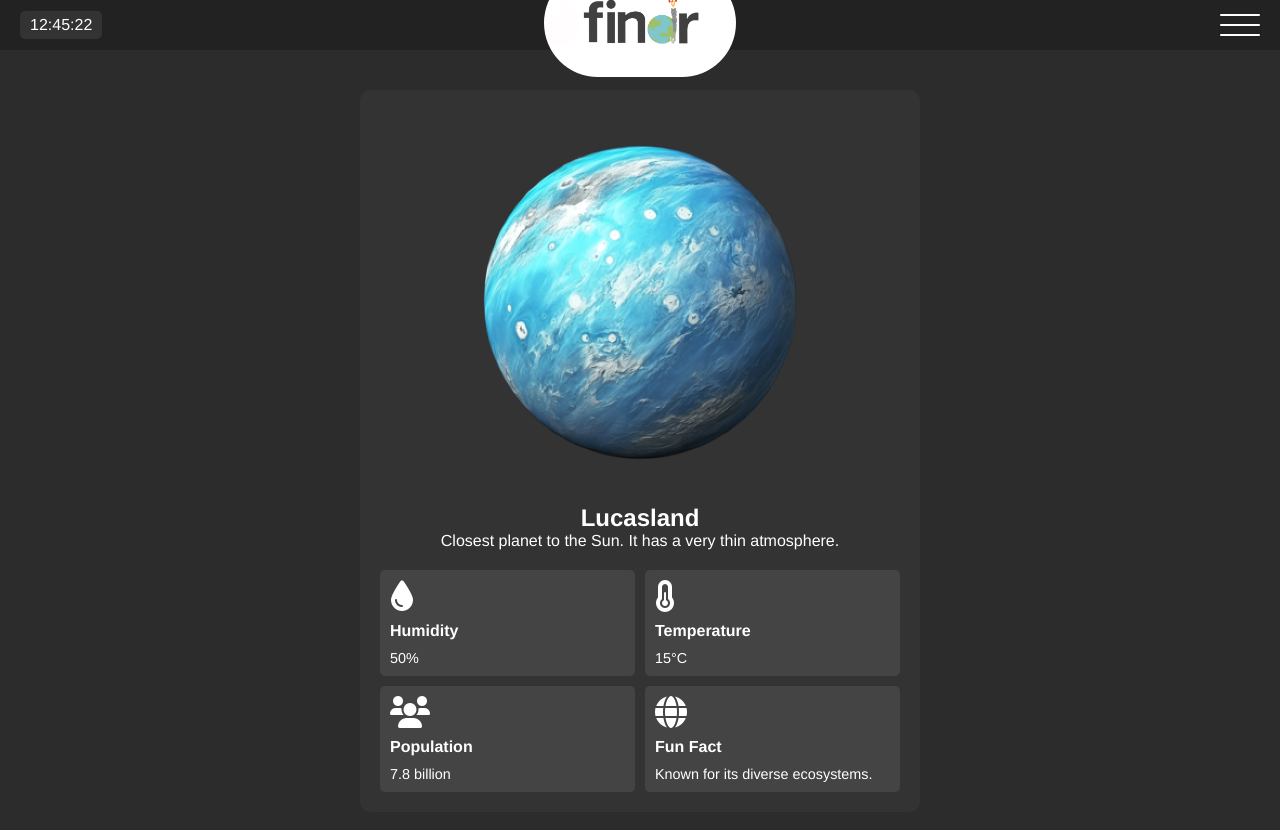
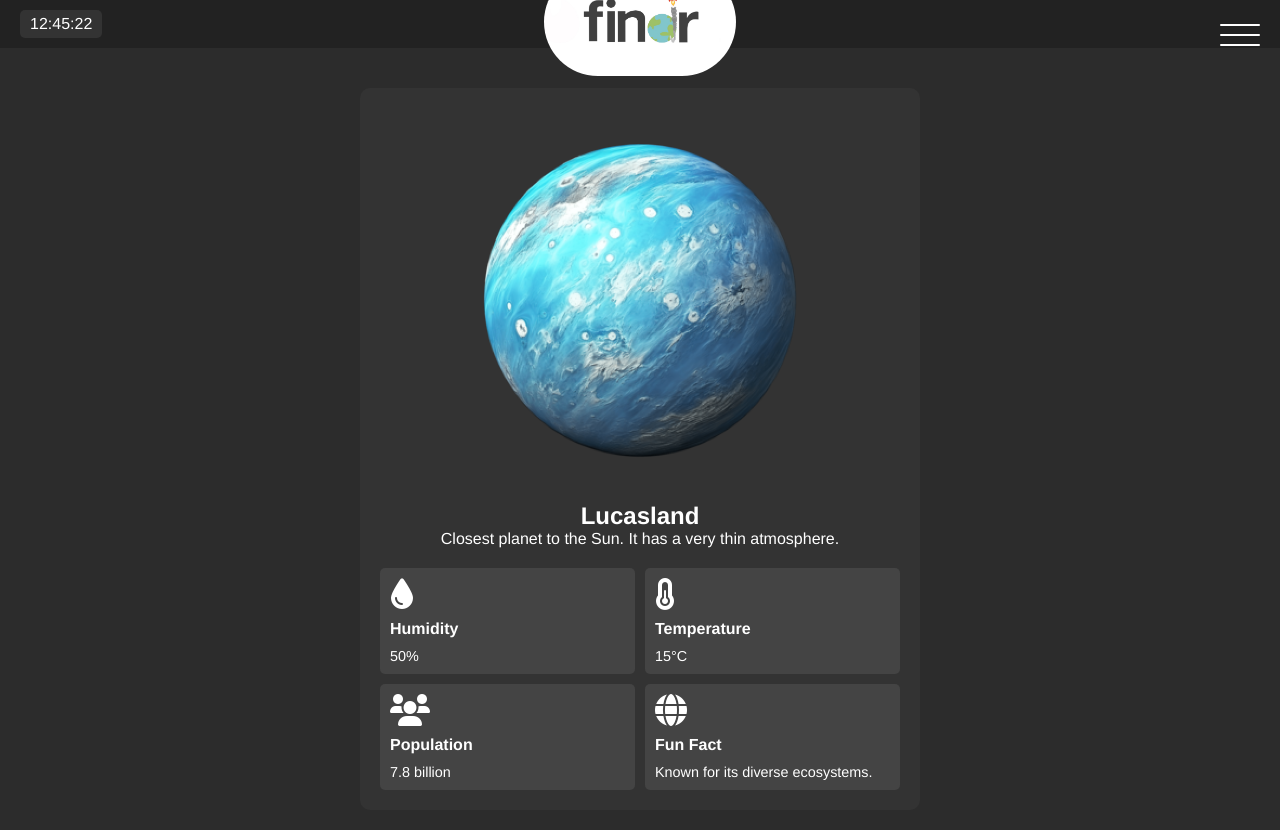
Before and after one commit to evanautianle/HACKATHON2024-print-Hello-World-, a plain HTML site: page FindrJS/Findr.html in a window 1280 px wide. Drawn offline with nearby package versions, Linux system fonts and the light colour scheme.

```diff
--- a/FindrJS/Findr.css
+++ b/FindrJS/Findr.css
@@ -174,15 +174,10 @@
     width: 40px;
     height: 30px;
     cursor: pointer;
-<<<<<<< Updated upstream
-    position: relative;
-    z-index: 1000;
-=======
     position: absolute;
     top: 20px;
     right: 20px;
     z-index: 1001;
->>>>>>> Stashed changes
 }
 
 .hamburger-menu .bar {
```
